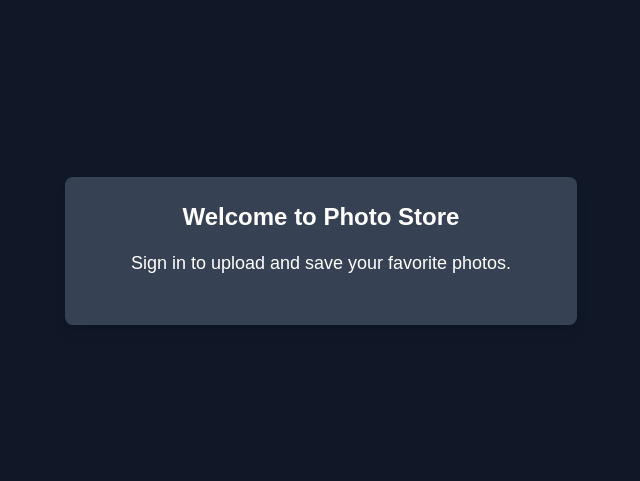
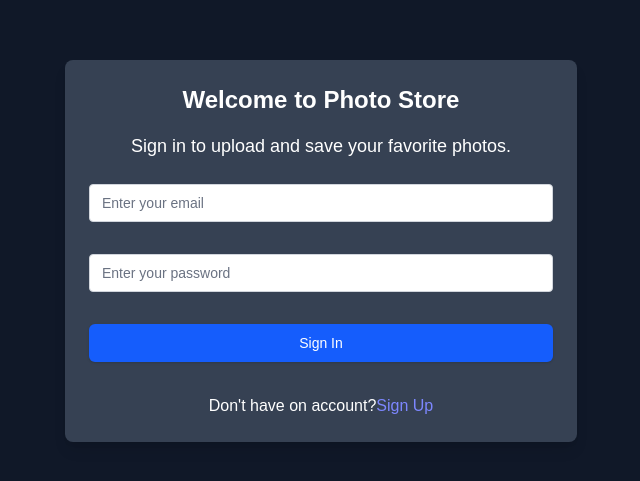
Before and after one commit to dlfhrrl12/next-photo, a Next.js app: page / in a window 1280 px wide. Shown: the part 149-630 px from the top of the page, without its empty margins (319-959 px from the left). Built offline with nearby package versions, Linux system fonts and the light colour scheme.

Commit message:
feat: 인증 폼 컴포넌트 추가 및 홈 페이지에 통합

```diff
--- a/src/app/page.tsx
+++ b/src/app/page.tsx
@@ -1,3 +1,5 @@
+import AuthForm from '@/components/AuthForm';
+
 export default function Home() {
   return (
     <main className="flex items-center justify-center bg-gray-900 min-h-screen">
@@ -8,7 +10,7 @@ export default function Home() {
         <p className="mb-6 text-lg text-center text-white">
           Sign in to upload and save your favorite photos.
         </p>
-        {/* AuthForm */}
+        <AuthForm />
       </div>
     </main>
   );
--- /dev/null
+++ b/src/components/AuthForm.tsx
@@ -0,0 +1,90 @@
+'use client';
+
+import { FormEvent, useState } from 'react';
+
+const AuthForm = () => {
+  const [isNewUser, setIsNewUser] = useState(false);
+  const [email, setEmail] = useState('');
+  const [password, setPassword] = useState('');
+  const [isSigningIn, setIsSigningIn] = useState(false);
+  const [isSigningUp, setIsSigningUp] = useState(false);
+
+  const handleLogin = async (e: FormEvent<HTMLFormElement>) => {
+    e.preventDefault();
+    // supabase login
+  };
+
+  const handleSignUp = async (e: FormEvent<HTMLFormElement>) => {
+    e.preventDefault();
+    // supabase sign up
+  };
+
+  let signInMessage = 'Sign In';
+  if (isSigningIn) {
+    signInMessage = 'Signing In';
+  } else if (isNewUser) {
+    signInMessage = 'Sign Up';
+  }
+
+  const signUpMessage = (
+    <p className="text-center text-white">
+      Email sent! Check Your Email to confirm sign up.
+    </p>
+  );
+
+  return (
+    <form
+      onSubmit={isNewUser ? handleSignUp : handleLogin}
+      className="space-y-8"
+    >
+      <input
+        type="email"
+        value={email}
+        onChange={(e) => setEmail(e.target.value)}
+        placeholder="Enter your email"
+        className="appearance-none rounded relative block w-full px-3 py-2 border bg-white border-gray-300 placeholder-gray-500 text-gray-900 focus:outline-none focus:ring-blue-500 focus:border-blue-500 sm:text-sm"
+      />
+      <input
+        type="password"
+        value={password}
+        onChange={(e) => setPassword(e.target.value)}
+        placeholder="Enter your password"
+        className="appearance-none rounded relative block w-full px-3 py-2 border bg-white border-gray-300 placeholder-gray-500 text-gray-900 focus:outline-none focus:ring-blue-500 focus:border-blue-500 sm:text-sm"
+      />
+      <button
+        type="submit"
+        className="group relative w-full flex justify-center py-2 px-4 border border-transparent rounded-md shadow-sm text-sm font-medium text-white bg-blue-600 hover:bg-blue-700 focus:outline-none focus:ring-2 focus:ring-offset-2 focus:ring-blue-500 transition-colors duration-150"
+      >
+        {signInMessage}
+      </button>
+      <p className="text-center text-white">
+        {isNewUser ? (
+          <>
+            Already have on account?
+            <button
+              type="button"
+              className="text-indigo-400 hover:text-indigo-600"
+              onClick={() => setIsNewUser(false)}
+            >
+              Sign In
+            </button>
+          </>
+        ) : (
+          <>
+            Don't have on account?
+            <button
+              type="button"
+              className="text-indigo-400 hover:text-indigo-600"
+              onClick={() => setIsNewUser(true)}
+            >
+              Sign Up
+            </button>
+          </>
+        )}
+      </p>
+      {isSigningUp && signUpMessage}
+    </form>
+  );
+};
+
+export default AuthForm;
```
